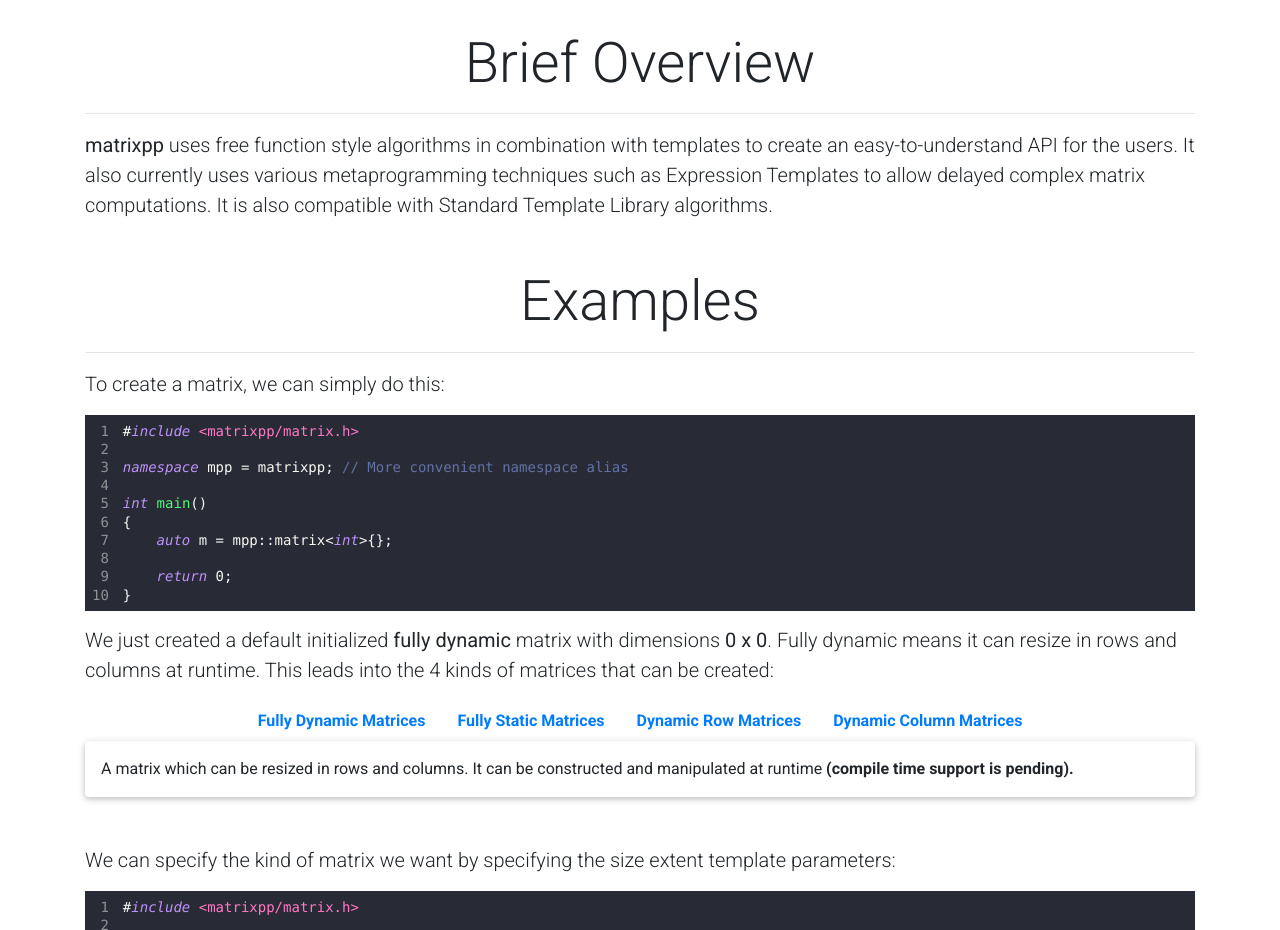
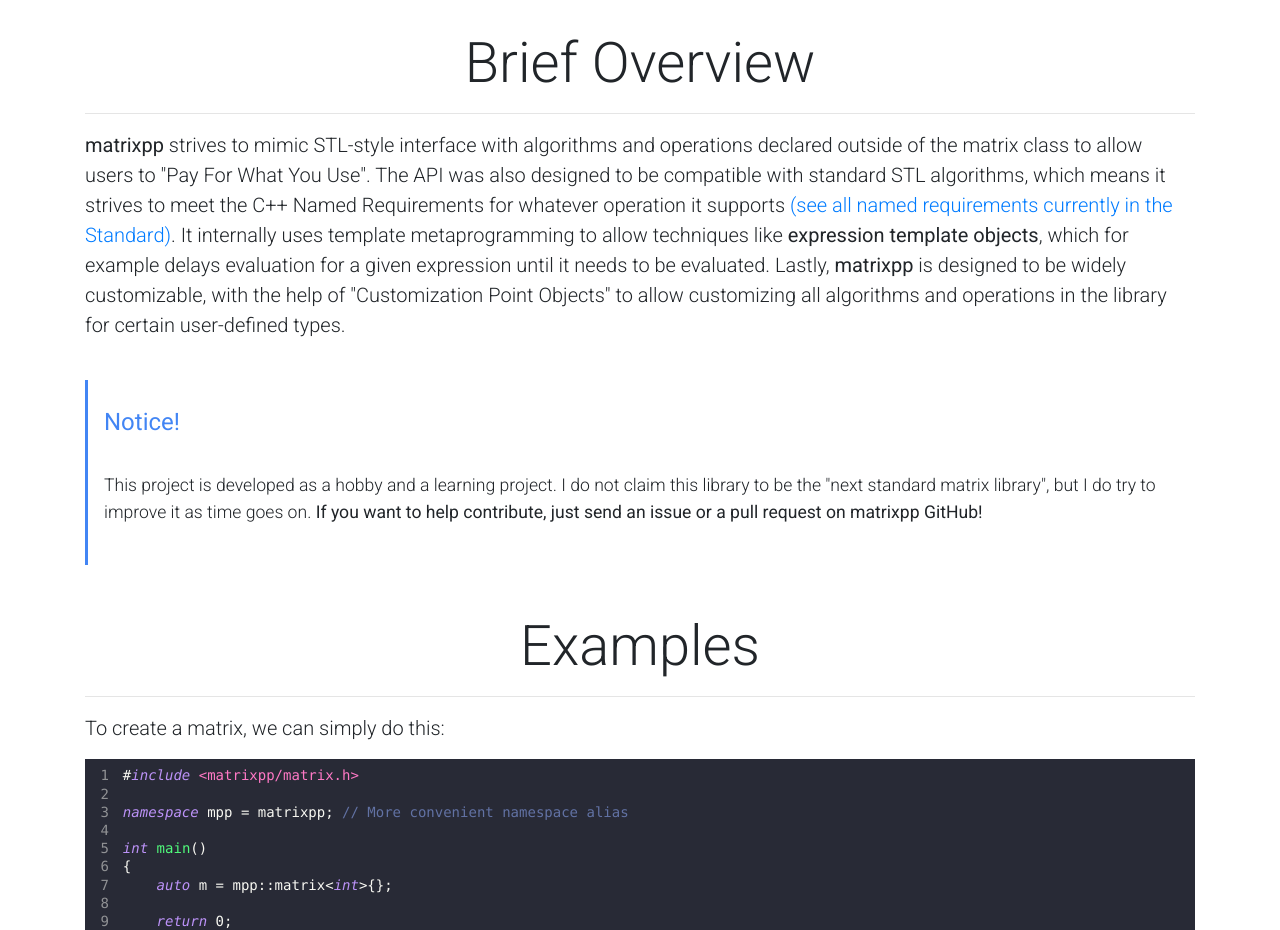
Before and after one commit to sam20908/mpp, a React (Create React App) app: page / in a window 1280 px wide. Shown: the part 880-1810 px from the top of the page. Built offline with nearby package versions, Linux system fonts and the light colour scheme.

Commit message:
Updated brief overview to be more descriptive

```diff
--- a/src/ts/Home.tsx
+++ b/src/ts/Home.tsx
@@ -7,7 +7,6 @@ import {
   MDBRow,
   MDBCol,
   MDBTypography,
-  MDBBox,
   MDBNav,
   MDBNavItem,
   MDBNavLink,
@@ -83,13 +82,38 @@ export default class Home extends React.Component<unknown, State> {
             Brief Overview
           </MDBTypography>
           <hr />
-          <MDBBox tag="p" className="lead">
-            <b>matrixpp</b> uses free function style algorithms in combination
-            with templates to create an easy-to-understand API for the users. It
-            also currently uses various metaprogramming techniques such as
-            Expression Templates to allow delayed complex matrix computations.
-            It is also compatible with Standard Template Library algorithms.
-          </MDBBox>
+          <MDBTypography tag="p" className="lead mt-3">
+            <b>matrixpp</b> strives to mimic STL-style interface with algorithms
+            and operations declared outside of the matrix class to allow users
+            to &quot;Pay For What You Use&quot;. The API was also designed to be
+            compatible with standard STL algorithms, which means it strives to
+            meet the C++ Named Requirements for whatever operation it supports{" "}
+            <a href="https://en.cppreference.com/w/cpp/named_req">
+              (see all named requirements currently in the Standard)
+            </a>
+            . It internally uses template metaprogramming to allow techniques
+            like <b>expression template objects</b>, which for example delays
+            evaluation for a given expression until it needs to be evaluated.
+            Lastly, <b>matrixpp</b> is designed to be widely customizable, with
+            the help of &quot;Customization Point Objects&quot; to allow
+            customizing all algorithms and operations in the library for certain
+            user-defined types.
+          </MDBTypography>
+          <br />
+          <MDBTypography blockquote bqColor="primary">
+            <MDBTypography tag="p" className="bq-title">
+              Notice!
+            </MDBTypography>
+            <p>
+              This project is developed as a hobby and a learning project. I do
+              not claim this library to be the &quot;next standard matrix
+              library&quot;, but I do try to improve it as time goes on.{" "}
+              <b>
+                If you want to help contribute, just send an issue or a pull
+                request on matrixpp GitHub!
+              </b>
+            </p>
+          </MDBTypography>
         </MDBContainer>
         {/* Examples */}
         <MDBContainer className="mt-5">
```
